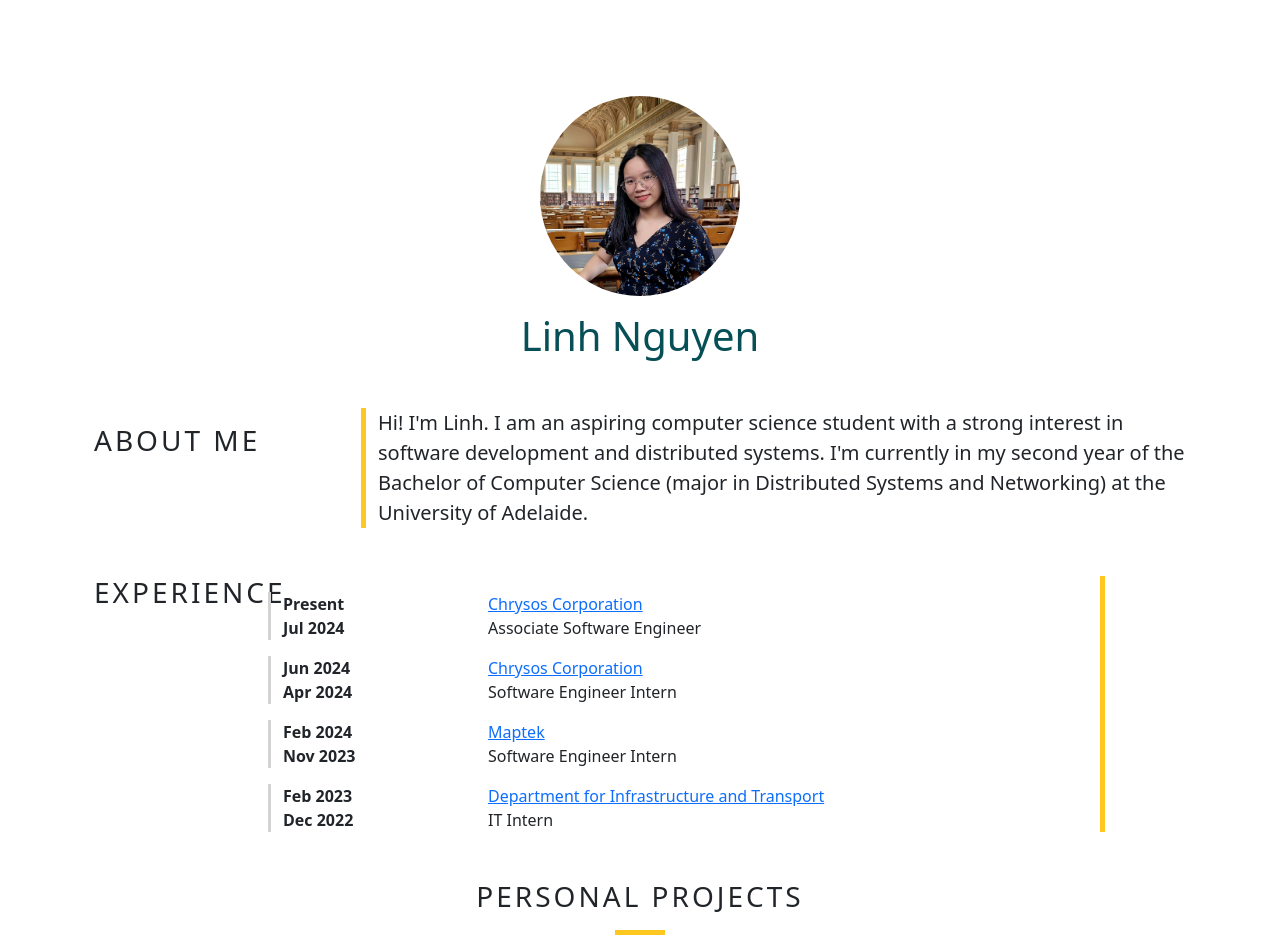
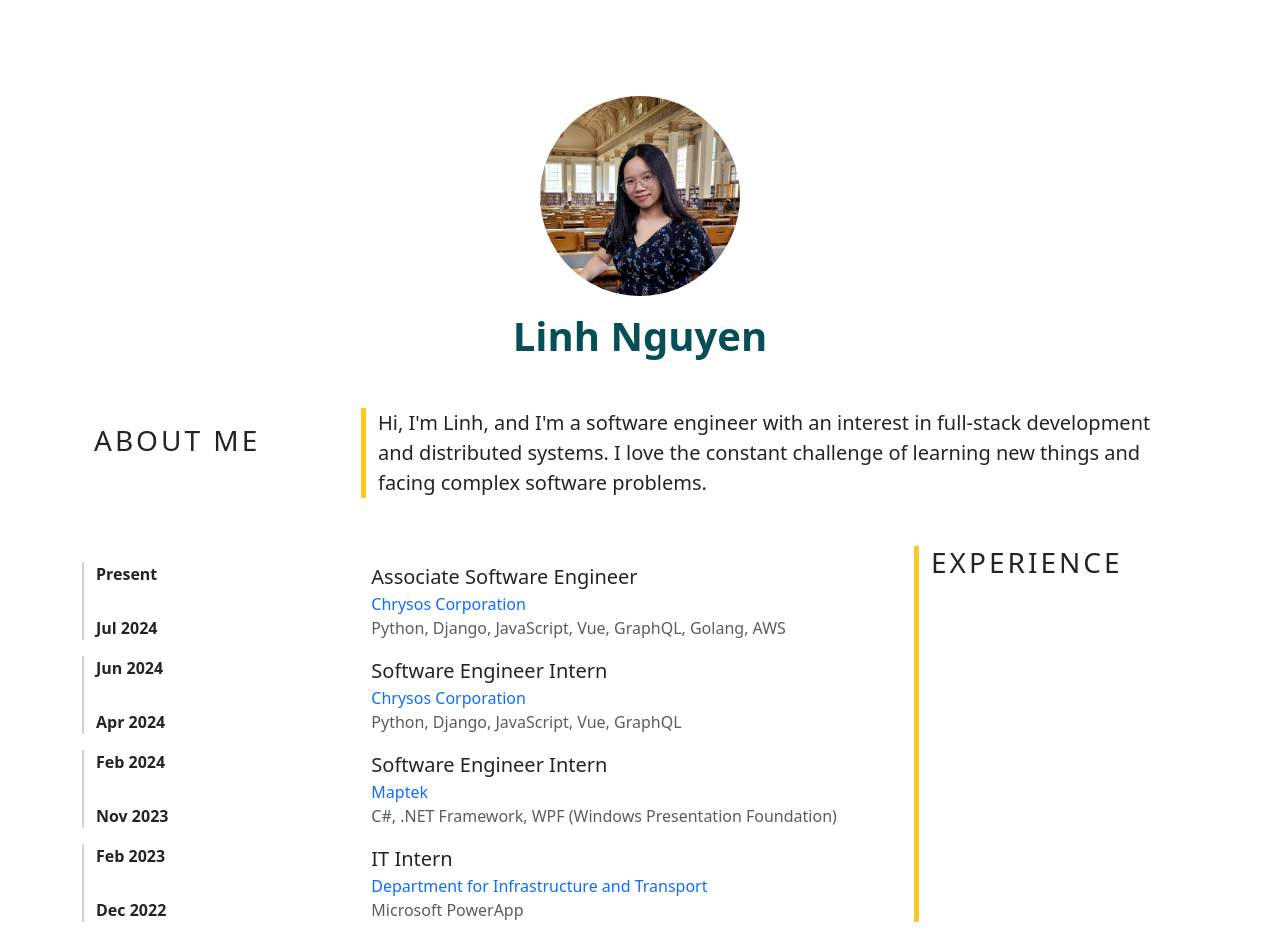
Before and after one commit to cutiepurr/cutiepurr.github.io, a React (Create React App) app: page / in a window 1280 px wide. Shown: the top 949 px of the page. Built offline with nearby package versions, Linux system fonts and the light colour scheme.

Commit message:
Update information

```diff
--- a/src/App.css
+++ b/src/App.css
@@ -1,8 +1,9 @@
 body {
   margin: 0;
-  font-family: -apple-system, BlinkMacSystemFont, 'Segoe UI', 'Roboto', 'Oxygen',
+  /* font-family: -apple-system, BlinkMacSystemFont, 'Segoe UI', 'Roboto', 'Oxygen',
     'Ubuntu', 'Cantarell', 'Fira Sans', 'Droid Sans', 'Helvetica Neue',
-    sans-serif;
+    sans-serif; */
+  font-family: "Roboto", sans-serif;
   -webkit-font-smoothing: antialiased;
   -moz-osx-font-smoothing: grayscale;
 }
--- a/src/components/About.js
+++ b/src/components/About.js
@@ -14,7 +14,7 @@ export default class About extends Component {
             <div>
                 <div className='container text-center mt-5'>
                     <img src={about.image} alt="avatar" id="avatar" className='mt-5' />
-                    <h1 className='mt-3 mb-5 green'>{about.name}</h1>
+                    <h1 className='mt-3 mb-5 green fw-semibold'>{about.name}</h1>
                 </div>
                 <div className="container row m-auto">
                     <h3 className='mt-3 col-md-3'>ABOUT ME</h3>
--- a/src/components/Exp.js
+++ b/src/components/Exp.js
@@ -14,15 +14,18 @@ export default class Exp extends Component {
 
     render() {
         const list = this.state.exp.map(item => {
+            const startDate = moment(item.startDate).format("MMM YYYY");
+            const endDate = item.endDate ? moment(item.endDate).format("MMM YYYY") : "Present";
             return (
                 <div className="row mt-3" key={(item.startDate, item.endDate)}>
-                    <div className="col-sm-3" style={{"borderLeft": "3px solid lightgrey"}}>
-                        <div><b>{item.endDate ? moment(item.endDate).format("MMM YYYY") : "Present"}</b></div>
-                        <div><b>{moment(item.startDate).format("MMM YYYY")}</b></div>
+                    <div className="col-sm-4 fw-semibold d-flex flex-column justify-content-between" style={{"borderLeft": "2px solid lightgrey"}}>
+                        <div>{endDate}</div>
+                        <div>{startDate}</div>
                     </div>
-                    <div className="col-sm-9">
-                        <div><a href={item.companyURL} target='_blank' rel="noreferrer">{item.company}</a></div>
-                        <div>{item.position}</div>
+                    <div className="col-sm-8">
+                        <div className="fs-5">{item.position}</div>
+                        <div><a href={item.companyURL} target='_blank' rel="noreferrer" className="text-decoration-none">{item.company}</a></div>
+                        <div className="text-muted fw-light">{item.tech}</div>
                     </div>
                 </div>
             );
@@ -30,7 +33,7 @@ export default class Exp extends Component {
 
         return (
             <div className='container mx-auto mt-5 row'>
-                <h3 className="col-md-2 order-md-12">EXPERIENCE</h3>
+                <h3 className="col-md-3 order-md-2">EXPERIENCE</h3>
                 <div className="col-md-9 order-1" style={{"borderRight": "5px solid #ffc821"}}>{list}</div>
             </div>
         );
--- a/src/components/Project.js
+++ b/src/components/Project.js
@@ -32,7 +32,7 @@ export default class Exp extends Component {
 
         return (
             <div className='container mx-auto text-center mt-5'>
-                <h3>PERSONAL PROJECTS</h3>
+                <h3>PROJECTS</h3>
                 <Divider/>
                 <div className='container'>
                     <div className='row'>{projects}</div>
--- a/src/shared/about.js
+++ b/src/shared/about.js
@@ -1,8 +1,5 @@
 export const ABOUT = {
     name: "Linh Nguyen",
     image: "assets/LinhNguyen.jpeg",
-    description: `Hi! I'm Linh. I am an aspiring computer science student with a strong interest
-    in software development and distributed systems. I'm currently in my second year of the Bachelor of Computer Science (major in
-    Distributed Systems and Networking)
-    at the University of Adelaide.`
+    description: `Hi, I'm Linh, and I'm a software engineer with an interest in full-stack development and distributed systems. I love the constant challenge of learning new things and facing complex software problems.`
 };
--- a/src/shared/exp.js
+++ b/src/shared/exp.js
@@ -5,6 +5,7 @@ export const EXP = [
         "company": "Department for Infrastructure and Transport",
         "companyURL": "http://dit.sa.gov.au/",
         "position": "IT Intern",
+        "tech": "Microsoft PowerApp",
     },
     {
         "startDate": "2023-11-20",
@@ -12,6 +13,7 @@ export const EXP = [
         "company": "Maptek",
         "companyURL": "https://www.maptek.com/",
         "position": "Software Engineer Intern",
+        "tech": "C#, .NET Framework, WPF (Windows Presentation Foundation)",
     },
     {
         "startDate": "2024-04-22",
@@ -19,6 +21,7 @@ export const EXP = [
         "company": "Chrysos Corporation",
         "companyURL": "https://chrysoscorp.com/",
         "position": "Software Engineer Intern",
+        "tech": "Python, Django, JavaScript, Vue, GraphQL",
     },
     {
         "startDate": "2024-07-29",
@@ -26,5 +29,6 @@ export const EXP = [
         "company": "Chrysos Corporation",
         "companyURL": "https://chrysoscorp.com/",
         "position": "Associate Software Engineer",
+        "tech": "Python, Django, JavaScript, Vue, GraphQL, Golang, AWS",
     },
 ];
```
